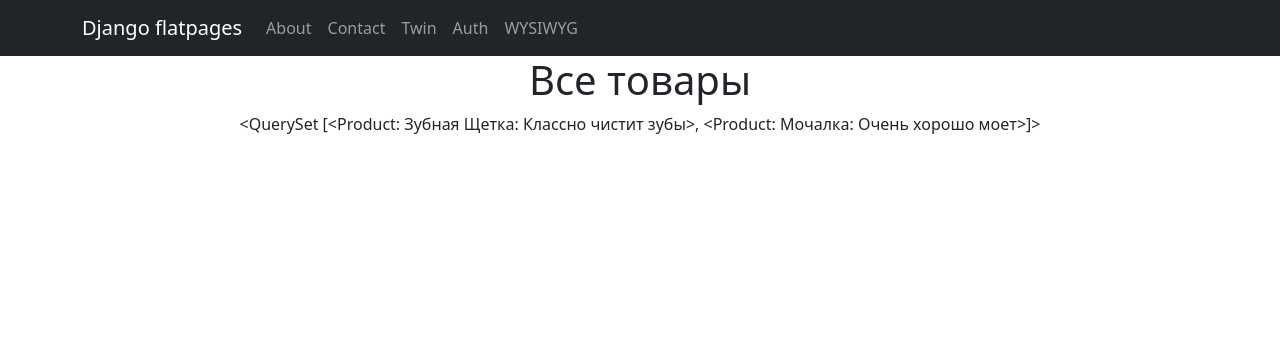
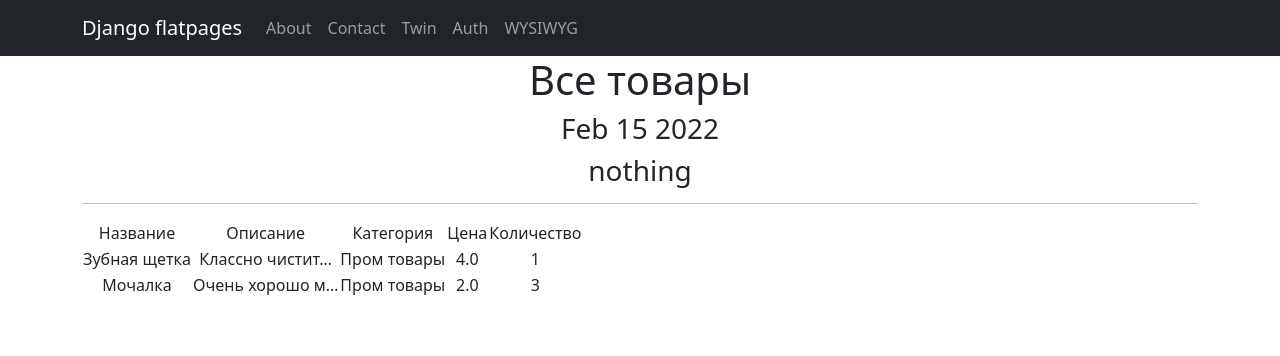
Before and after one commit to 4elovek-nevadimka/HW_04_Django, a Django app: page /products/ in a window 1280 px wide. Shown: the top 356 px of the page. Run offline with Django 4.2, Linux system fonts and the light colour scheme; data comes from the database, SQL or seed files in the repository; some libraries are stand-ins or nearby versions.

Commit message:
Products as Table.

```diff
--- a/project/simpleapp/views.py
+++ b/project/simpleapp/views.py
@@ -1,3 +1,5 @@
+from datetime import datetime
+
 from django.views.generic import ListView, DetailView
 from .models import Product
 
@@ -10,6 +12,12 @@ class ProductList(ListView):
     # это имя списка, в котором будут лежать все объекты, его надо указать, чтобы обратиться к самому списку объектов через HTML-шаблон
     context_object_name = 'products'
 
+    def get_context_data(self, **kwargs):
+        context = super().get_context_data(**kwargs)
+        context['time_now'] = datetime.utcnow()  # добавим переменную текущей даты time_now
+        context['value1'] = None  # добавим ещё одну пустую переменную, чтобы на её примере посмотреть работу другого фильтра
+        return context
+
 
 class ProductDetail(DetailView):
     model = Product
--- a/project/templates/products.html
+++ b/project/templates/products.html
@@ -1,13 +1,54 @@
-<!--  наследуемся от шаблона default.html, который мы создавали ещё во времена flatpages -->
 {% extends 'flatpages/default.html' %}
 
-<!-- Название у нас будет proudcts -->
 {% block title %}
 Products
 {% endblock title %}
 
-<!-- В контенте на странице мы выводим все товары -->
 {% block content %}
-<h1>Все товары</h1>
-{{ products }}
+    <h1>Все товары</h1>
+    <h3>{{ time_now|date:'M d Y' }}</h3>
+    <h3>{{ value1|default_if_none:'nothing' }}</h3>
+    <hr>
+    {% if products %} <!-- Если есть товары, то выводим таблицу с ними -->
+        <table>
+            <tr>
+                <td>
+                    Название
+                </td>
+                <td>
+                    Описание
+                </td>
+                <td>
+                    Категория
+                </td>
+                <td>
+                    Цена
+                </td>
+                <td>
+                    Количество
+                </td>
+            </tr>
+            {% for product in products %}
+                <tr>
+                    <td>
+                        {{ product.name }}
+                    </td>
+                    <td>
+                        {{ product.description|truncatechars:15 }}
+                    </td>
+                    <td>
+                        {{ product.category.name }}
+                    </td>
+                    <td>
+                        {{ product.price }}
+                    </td>
+                    <td>
+                         {{ product.quantity }}
+                    </td>
+                </tr>
+            {% endfor %}
+        </table>
+    {% else %}
+        <h2>Товаров нет!</h2>
+    {% endif %}
 {% endblock content %}
```
